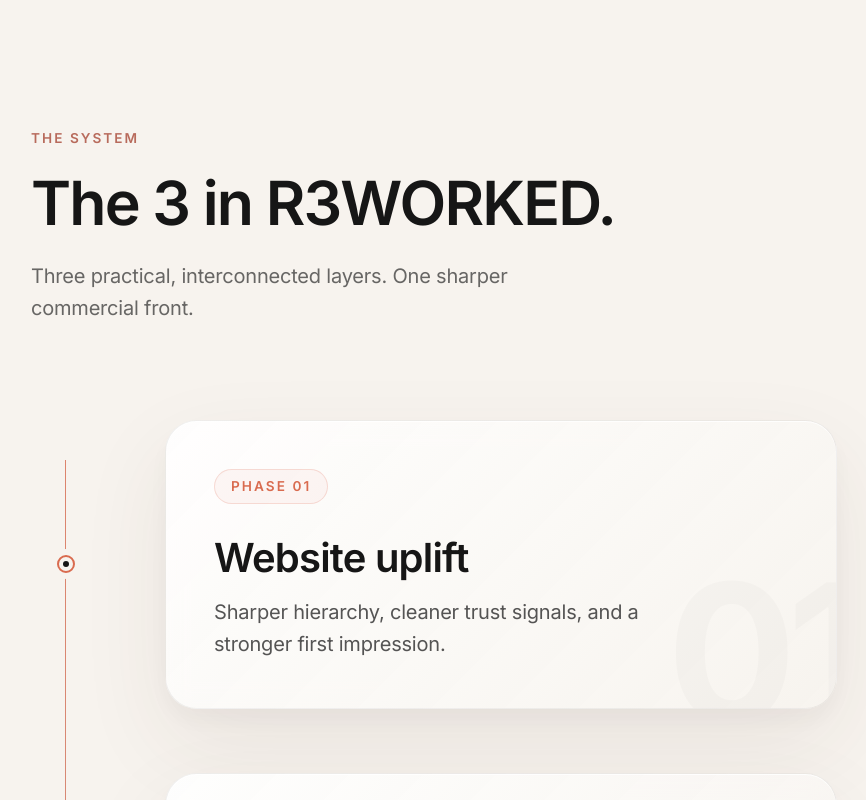
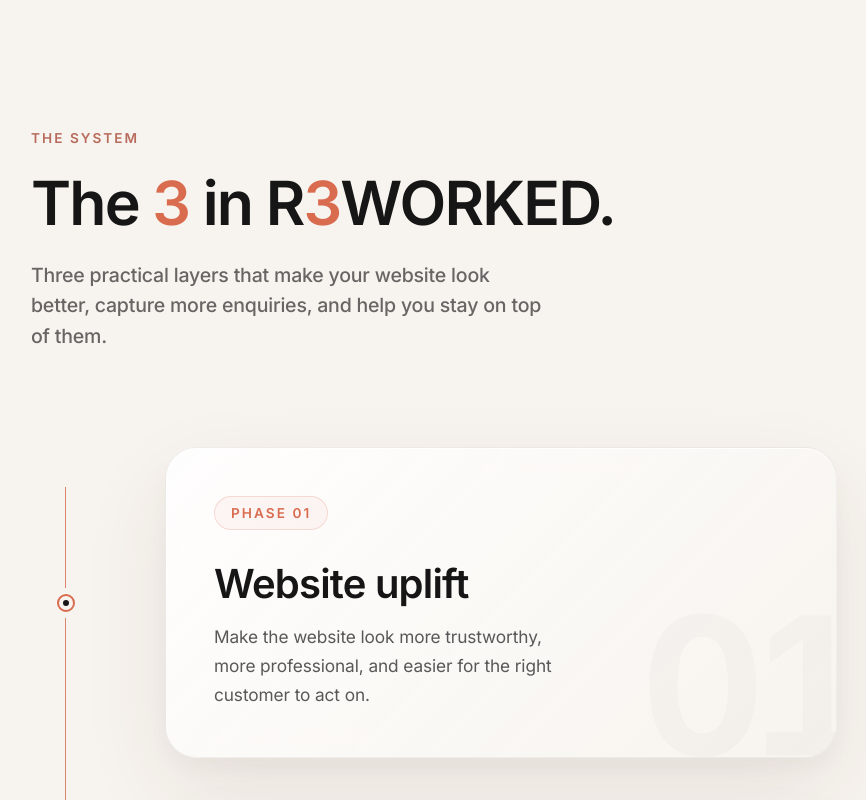
Before and after one commit to iainmacr77/r3worked-website, a Next.js app: page / in a window 1280 px wide. Shown: the part 2000-2800 px from the top of the page, without its empty margins (9-875 px from the left). Built offline with nearby package versions, Linux system fonts and the light colour scheme.

Commit message:
nailed the 2nd section

```diff
--- a/src/app/globals.css
+++ b/src/app/globals.css
@@ -173,6 +173,24 @@
     text-wrap: pretty;
   }
 
+  .type-support {
+    font-family: var(--font-inter), sans-serif;
+    font-weight: 500;
+    font-size: clamp(1rem, 1vw + 0.68rem, 1.22rem);
+    line-height: 1.55;
+    letter-spacing: -0.01em;
+    text-wrap: pretty;
+  }
+
+  .type-body-sm {
+    font-family: var(--font-inter), sans-serif;
+    font-weight: 400;
+    font-size: clamp(0.98rem, 0.3vw + 0.92rem, 1.08rem);
+    line-height: 1.68;
+    letter-spacing: -0.006em;
+    text-wrap: pretty;
+  }
+
   .type-eyebrow {
     font-family: var(--font-inter), sans-serif;
     font-weight: 600;
--- a/src/components/homepage/BeforeAfterShowcase.tsx
+++ b/src/components/homepage/BeforeAfterShowcase.tsx
@@ -41,7 +41,7 @@ export function BeforeAfterShowcase() {
               initial={{ opacity: 0, y: 10 }}
               animate={isInView ? { opacity: 1, y: 0 } : { opacity: 0, y: 10 }}
               transition={{ duration: 0.6, delay: 0.2 }}
-              className="mt-6 text-[clamp(1.125rem,1vw+0.5rem,1.25rem)] leading-relaxed text-[#2A2A2A]/80 font-medium max-w-[38rem]"
+              className="type-support mt-6 max-w-[38rem] text-[#2A2A2A]/80"
             >
               Many perfectly good businesses are heavily undervalued by their websites. We take standard, cluttered interfaces and rebuild them into clear, high-trust digital environments.
             </motion.p>
--- a/src/components/homepage/FinalCta.tsx
+++ b/src/components/homepage/FinalCta.tsx
@@ -46,7 +46,7 @@ export function FinalCta() {
               initial={{ opacity: 0, y: 15 }}
               animate={isInView ? { opacity: 1, y: 0 } : { opacity: 0, y: 15 }}
               transition={{ duration: 0.6, delay: 0.4 }}
-              className="type-body text-[#F7F3EE]/70 max-w-[36rem] mb-12"
+              className="type-support text-[#F7F3EE]/70 max-w-[36rem] mb-12"
             >
               Send over your current site and get a clear view of what should be reworked first, where leads are leaking, and what a sharper commercial front could look like.
             </motion.p>
--- a/src/components/homepage/HomepageHero.tsx
+++ b/src/components/homepage/HomepageHero.tsx
@@ -179,7 +179,7 @@ export function HomepageHero() {
           <div className="relative z-10 mx-auto grid h-full w-full max-w-[84rem] max-h-[900px] items-center gap-8 lg:grid-cols-[minmax(0,1.14fr)_minmax(22rem,0.86fr)] lg:gap-10 xl:grid-cols-[minmax(0,1.08fr)_minmax(24rem,0.92fr)] xl:gap-12">
 
             {/* Left: Text Content (Static) */}
-            <div className="relative flex w-full max-w-[42rem] flex-col justify-center md:max-w-[44rem] lg:max-w-[41rem] lg:pt-12 lg:pr-4 xl:max-w-[43rem] xl:pt-14">
+            <div className="relative flex w-full max-w-[42rem] flex-col justify-center md:max-w-[44rem] lg:min-h-[42.5rem] lg:max-w-[41rem] lg:pr-4 xl:max-w-[43rem]">
               <motion.div
                 initial={{ opacity: 0, y: 15 }}
                 animate={{ opacity: 1, y: 0 }}
@@ -194,7 +194,7 @@ export function HomepageHero() {
                 initial={{ opacity: 0, y: 20 }}
                 animate={{ opacity: 1, y: 0 }}
                 transition={{ duration: 1, delay: 0.1, ease: [0.2, 0.65, 0.3, 0.9] }}
-                className="mt-3.5 max-w-[12.5ch] font-sans font-bold text-[#161616] text-[clamp(3.35rem,11vw,4.6rem)] md:mt-4 md:text-[clamp(4.2rem,8vw,5.5rem)] xl:text-[5.75rem] leading-[0.99] tracking-[-0.055em] text-balance"
+                className="mt-3.5 max-w-[12.5ch] font-sans font-bold text-[#161616] text-[clamp(2.8rem,9vw,3.85rem)] md:mt-4 md:text-[clamp(3.5rem,6.7vw,4.6rem)] xl:text-[4.75rem] leading-[0.99] tracking-[-0.055em] text-balance"
               >
                 <span className="block">Sharper websites.</span>
                 <span className="block">
@@ -207,7 +207,7 @@ export function HomepageHero() {
                 initial={{ opacity: 0, y: 20 }}
                 animate={{ opacity: 1, y: 0 }}
                 transition={{ duration: 1, delay: 0.2, ease: [0.2, 0.65, 0.3, 0.9] }}
-                className="mt-3.5 max-w-[32rem] text-[clamp(1rem,1vw+0.68rem,1.22rem)] font-medium leading-[1.55] tracking-[-0.01em] text-[#2A2A2A]/80 md:mt-4 md:max-w-[34rem] lg:max-w-[32rem] xl:max-w-[34rem]"
+                className="type-support mt-3.5 max-w-[32rem] text-[#2A2A2A]/80 md:mt-4 md:max-w-[34rem] lg:max-w-[32rem] xl:max-w-[34rem]"
               >
                 We rebuild underperforming service websites into commercial systems that look sharper, capture better leads and move enquiries straight into your existing workflow.
               </motion.p>
--- a/src/components/homepage/LeadCaptureLayer.tsx
+++ b/src/components/homepage/LeadCaptureLayer.tsx
@@ -69,7 +69,7 @@ export function LeadCaptureLayer() {
             whileInView={{ opacity: 1, y: 0 }}
             viewport={{ once: true, margin: "-100px" }}
             transition={{ delay: 0.2 }}
-            className="mt-6 type-body text-[#F7F3EE]/70"
+            className="type-support mt-6 text-[#F7F3EE]/70"
           >
             The visible website is only part of the offer. We ensure the lead doesn&apos;t vanish into a black hole—cleanly capturing, routing, and logging every serious enquiry.
           </motion.p>
--- a/src/components/homepage/PreviewExamples.tsx
+++ b/src/components/homepage/PreviewExamples.tsx
@@ -52,7 +52,7 @@ export function PreviewExamples() {
               initial={{ opacity: 0, y: 10 }}
               animate={isInView ? { opacity: 1, y: 0 } : { opacity: 0, y: 10 }}
               transition={{ duration: 0.6, delay: 0.2 }}
-              className="mt-6 type-body text-[#2A2A2A]/70"
+              className="type-support mt-6 text-[#2A2A2A]/70"
             >
               Before we write a single line of production code, we draft tailored homepage concepts. We find the aesthetic and structural potential your business already has, and make it visible.
             </motion.p>
--- a/src/components/homepage/TheThreeInR3Worked.tsx
+++ b/src/components/homepage/TheThreeInR3Worked.tsx
@@ -7,17 +7,17 @@ const THREE_LAYERS = [
   {
     label: "01",
     title: "Website uplift",
-    body: "Sharper hierarchy, cleaner trust signals, and a stronger first impression.",
+    body: "Make the website look more trustworthy, more professional, and easier for the right customer to act on.",
   },
   {
     label: "02",
     title: "Enquiry capture",
-    body: "Better quote paths, clearer forms, and fewer missed enquiries.",
+    body: "Make it easier for people to get in touch properly, request a quote, and stop good enquiries going missing.",
   },
   {
     label: "03",
-    title: "Lead handling",
-    body: "Instant acknowledgements, client alerts, and cleaner lead handling behind the scenes.",
+    title: "Lead follow-up",
+    body: "Help you respond faster, stay organised, and keep new enquiries from going cold once they come in.",
   },
 ];
 
@@ -62,16 +62,16 @@ export function TheThreeInR3Worked() {
             transition={{ delay: 0.1 }}
             className="mt-6 type-h2 text-[#161616]"
           >
-            The 3 in R3WORKED.
+            The <span className="text-[#D96B4F]">3</span> in R<span className="text-[#D96B4F]">3</span>WORKED.
           </motion.h2>
           <motion.p
             initial={{ opacity: 0, y: 10 }}
             whileInView={{ opacity: 1, y: 0 }}
             viewport={{ once: true, margin: "-100px" }}
             transition={{ delay: 0.2 }}
-            className="mt-6 type-body text-[#2A2A2A]/70 max-w-[32rem]"
+            className="type-support mt-6 max-w-[32rem] text-[#2A2A2A]/70"
           >
-            Three practical, interconnected layers. One sharper commercial front.
+            Three practical layers that make your website look better, capture more enquiries, and help you stay on top of them.
           </motion.p>
         </div>
 
@@ -127,7 +127,7 @@ function StepItem({ layer }: { layer: { label: string, title: string, body: stri
       <div className="flex-1 w-full">
         <div className="premium-card relative p-8 md:p-12 overflow-hidden w-full max-w-[42rem]">
           {/* Abstract numbering background */}
-          <div className="absolute -right-6 -bottom-10 text-[12rem] font-bold text-[#161616]/[0.02] tracking-tighter pointer-events-none select-none leading-none">
+          <div className="absolute bottom-[-1.2rem] right-16 w-[7.2rem] text-right text-[12rem] font-bold tabular-nums text-[#161616]/[0.02] tracking-[-0.08em] pointer-events-none select-none leading-none md:bottom-[-1.5rem] md:right-20">
             {layer.label}
           </div>
 
@@ -142,7 +142,7 @@ function StepItem({ layer }: { layer: { label: string, title: string, body: stri
               {layer.title}
             </h3>
 
-            <p className="type-body text-[#2A2A2A]/80 max-w-[28rem]">
+            <p className="type-body-sm max-w-[31ch] text-[#2A2A2A]/78">
               {layer.body}
             </p>
           </div>
```
